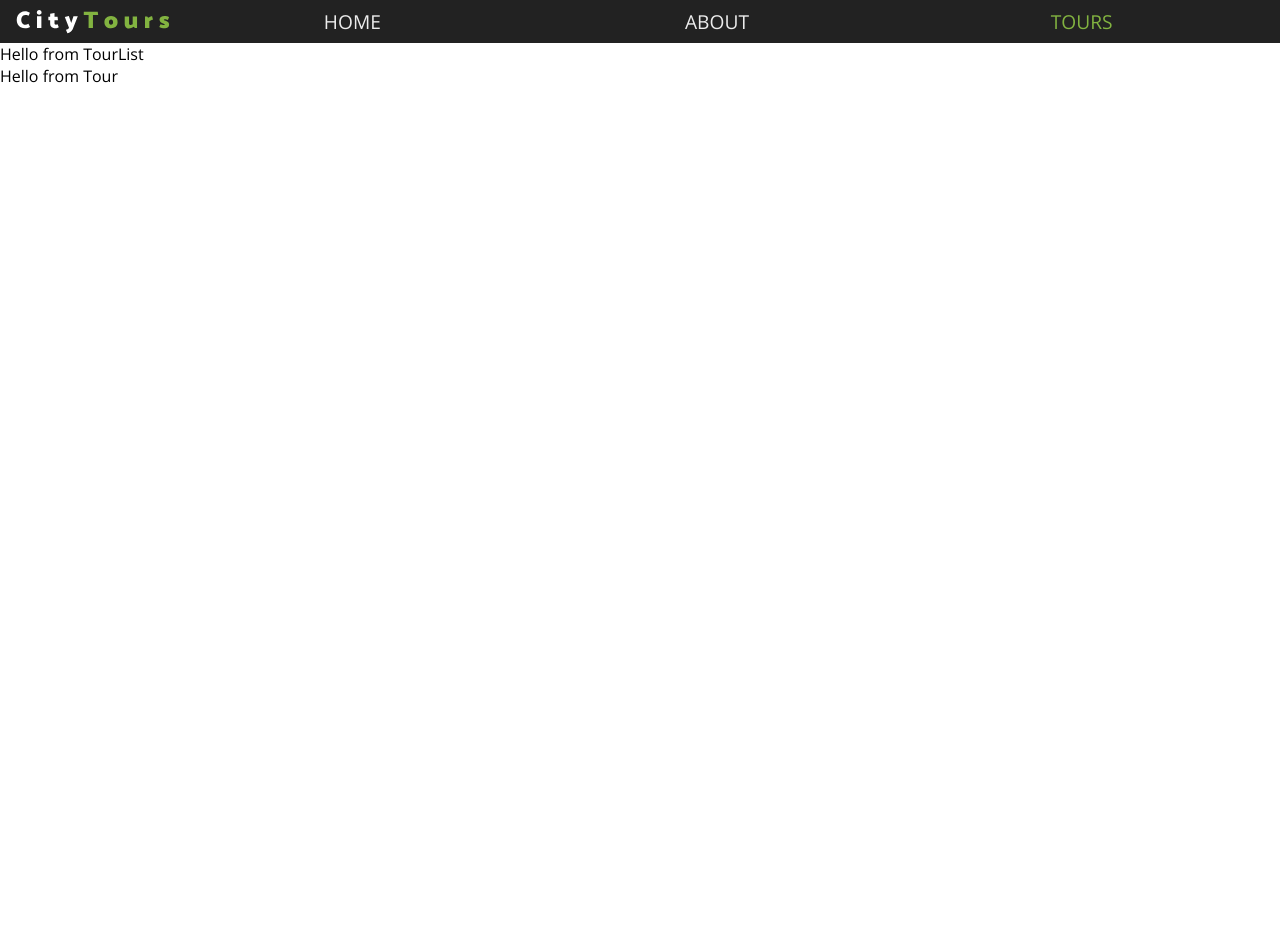
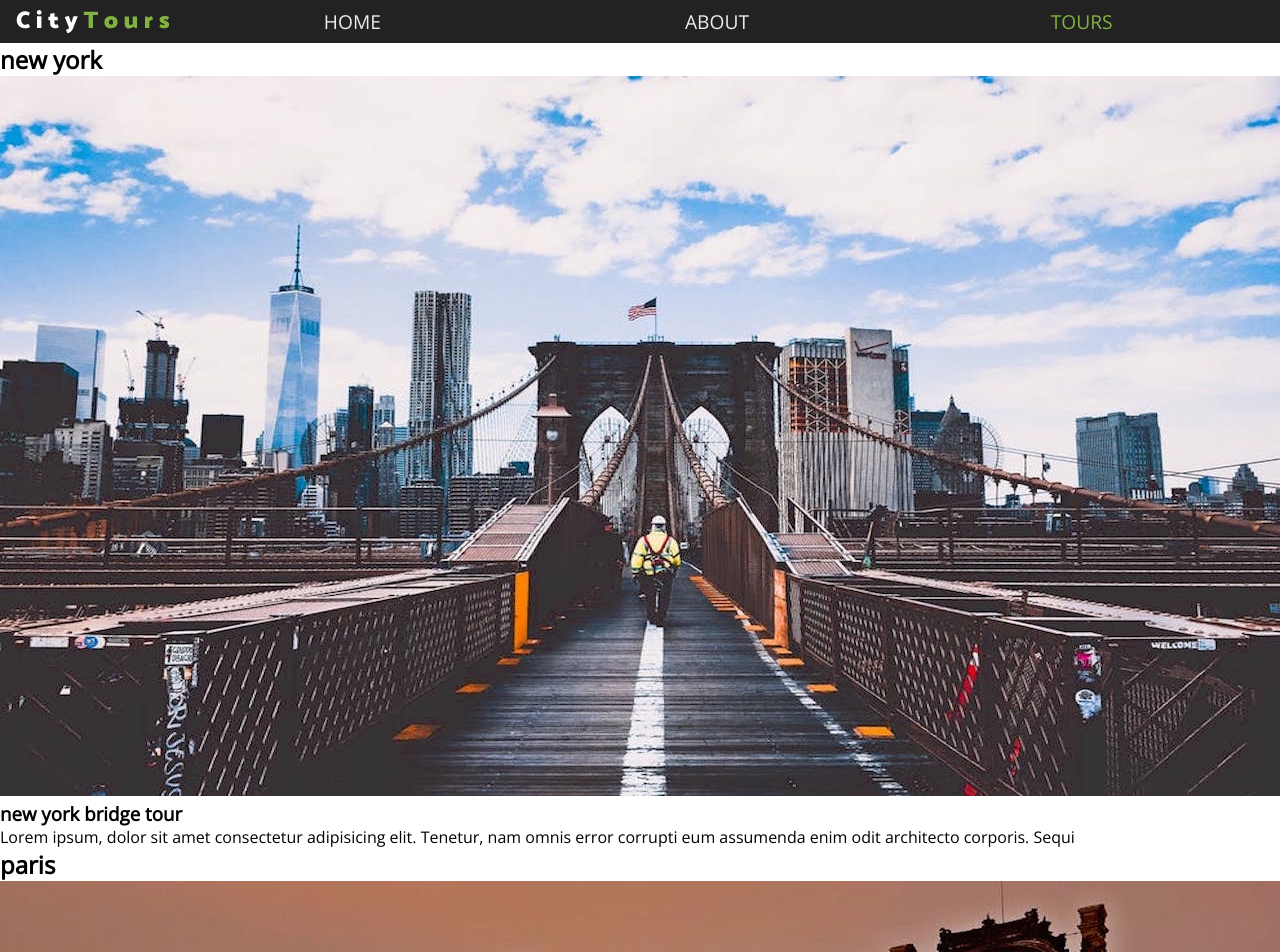
Before and after one commit to yumcoding/city-tour-projects, a React (Create React App) app: page / in a window 1280 px wide. Shown: the top 952 px of the page. Before the commit the page ends 800 px from the top, so only its background shows below. Built offline with nearby package versions, Linux system fonts and the light colour scheme.

Commit message:
make tourList

```diff
--- a/src/components/Tour/Tour.js
+++ b/src/components/Tour/Tour.js
@@ -2,7 +2,15 @@ import React, { Component } from "react";
 
 class Tour extends Component {
   render() {
-    return <div>Hello from Tour</div>;
+    const { city, img, name, info } = this.props.tour;
+    return (
+      <div>
+        <h1>{city}</h1>
+        <img src={img} alt={city} />
+        <h3>{name}</h3>
+        <p>{info}</p>
+      </div>
+    );
   }
 }
 
--- a/src/components/TourList/index.js
+++ b/src/components/TourList/index.js
@@ -1,12 +1,23 @@
 import React, { Component } from "react";
 import Tour from "../Tour";
+import { tourData } from "../../tourData";
 
 class index extends Component {
+  state = {
+    tours: tourData,
+  };
+
+  removeTour = (id) => {
+    console.log(id);
+  };
   render() {
+    const { tours } = this.state;
     return (
-      <div>
-        Hello from TourList <Tour />
-      </div>
+      <section className="tourlist">
+        {tours.map((tour) => (
+          <Tour key={tour.id} tour={tour} removeTour={this.removeTour} />
+        ))}
+      </section>
     );
   }
 }
```
